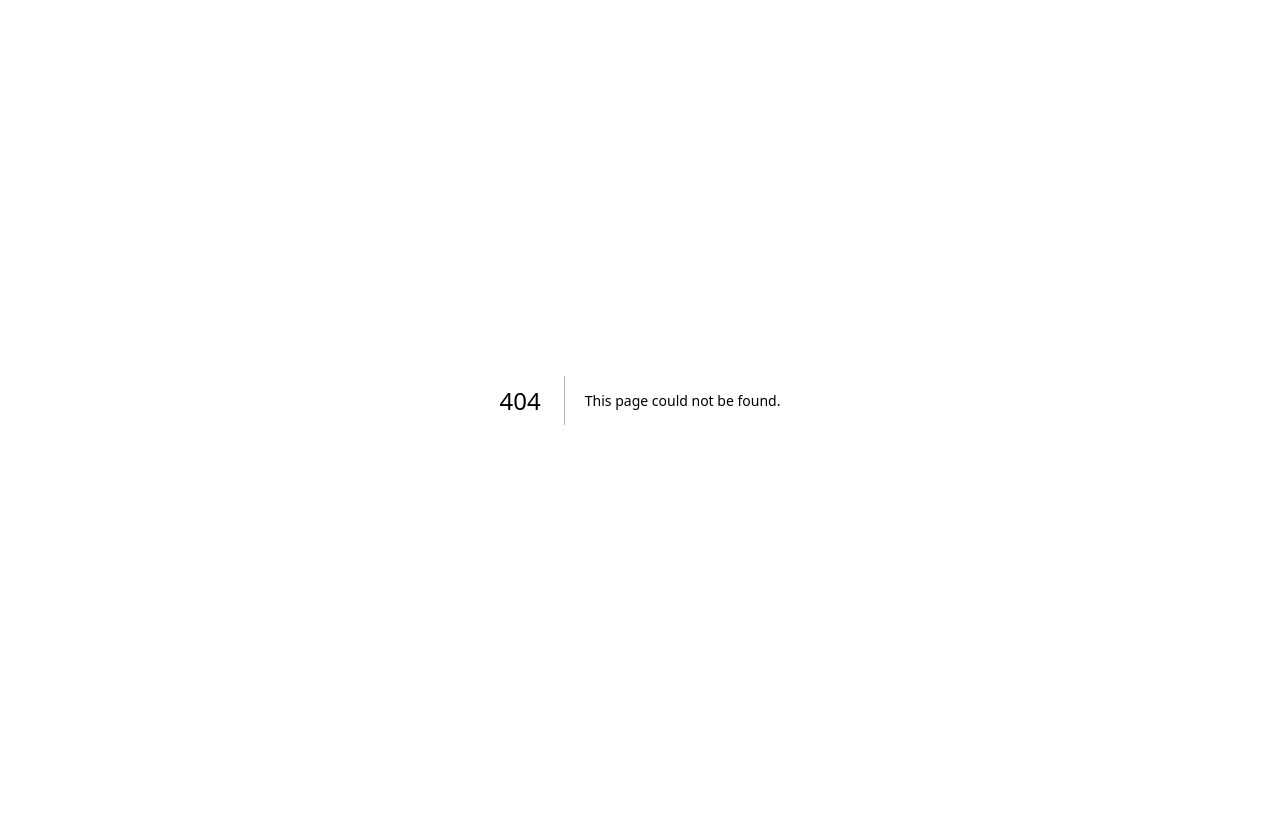
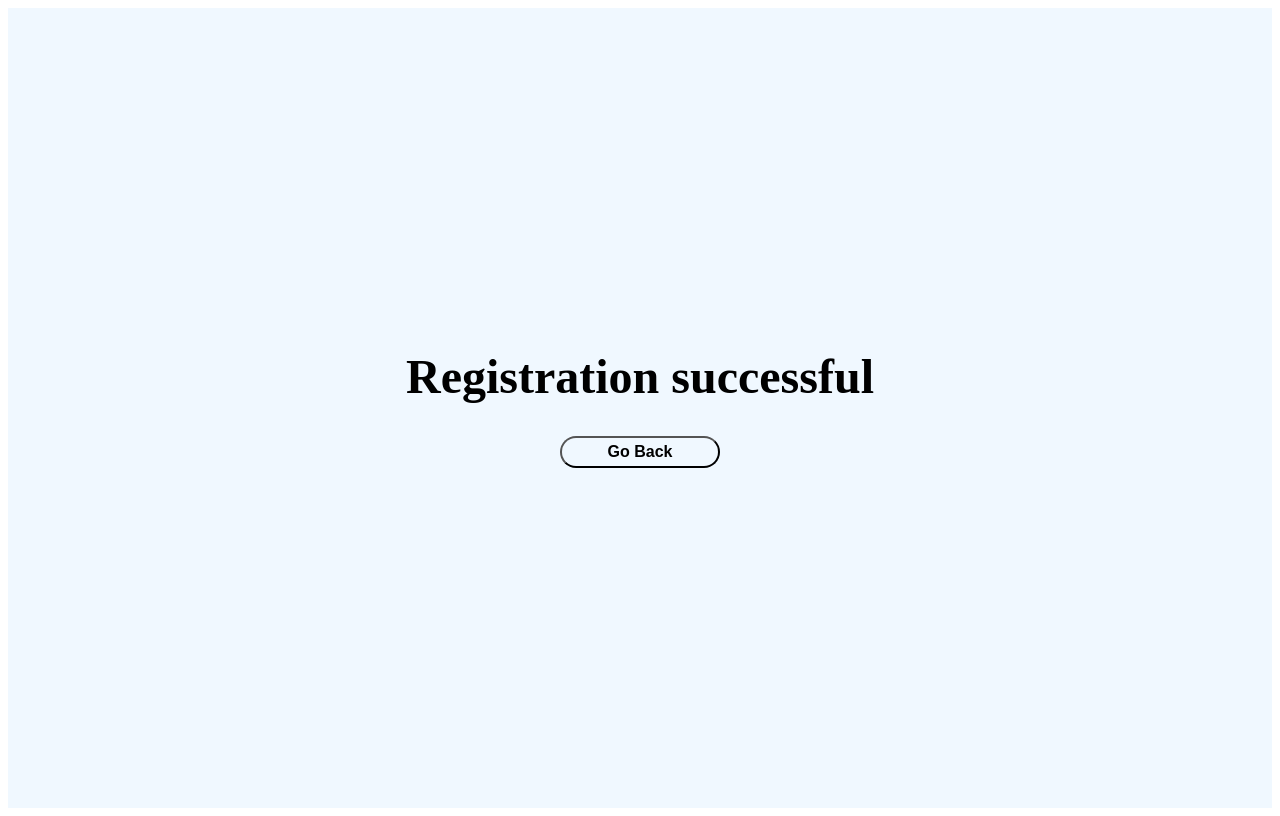
Before and after one commit to Tweemo/registration-demo, a Next.js app: page /success in a window 1280 px wide. Before the commit this address had no page. Built offline with nearby package versions, Linux system fonts and the light colour scheme.

Commit message:
Basic styling for the registration successful page

```diff
--- /dev/null
+++ b/src/app/success/page.module.scss
@@ -0,0 +1,13 @@
+.container {
+  min-height: 100vh;
+  display: flex;
+  flex-direction: column;
+  justify-content: center;
+  align-items: center;
+  background-color: aliceblue;
+  gap: 2rem;
+
+  .link {
+    all: unset;
+  }
+}
--- /dev/null
+++ b/src/app/success/page.tsx
@@ -0,0 +1,13 @@
+import styles from './page.module.scss'
+
+export default function Success() {
+  return (
+    <div className={styles.container}>
+      <h1>Registration successful</h1>
+      <a href="/" className={styles.link}>
+        <button>Go back</button>
+      </a>
+    </div>
+  )
+}
+// Todo: add more
```
